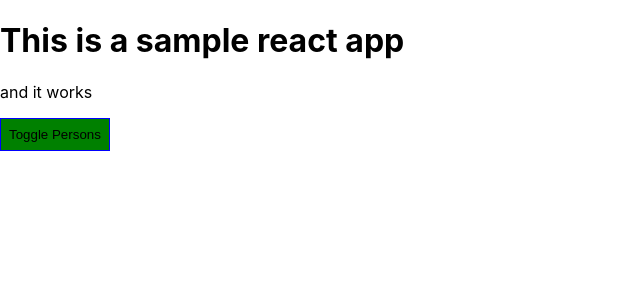
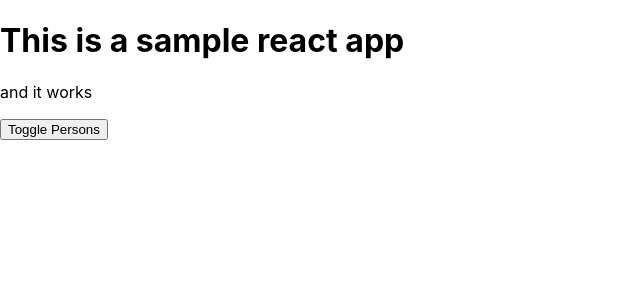
Before and after one commit to nicodemus-maurits/learnreact, a React app: page / in a window 1280 px wide. Shown: the top 300 px of the page, without its empty margins (0-640 px from the left). Built offline with nearby package versions, Linux system fonts and the light colour scheme.

Commit message:
Change css implementation

```diff
--- a/src/App.css
+++ b/src/App.css
@@ -9,3 +9,26 @@
 .bold {
     font-weight: 700;
 }
+
+.App button {
+    border: 1px solid blue;
+    padding: 16px;
+    background-color: green;
+    font: inherit;
+    color: white;
+    cursor: pointer;
+}
+
+.App button:hover {
+    background-color: lightgreen;
+    color: black;
+}
+
+.App button.Red {
+    background-color: red;
+}
+
+.App button.Red:hover {
+    background-color: salmon;
+    color: black;
+}
--- a/src/App.js
+++ b/src/App.js
@@ -55,13 +55,7 @@ class App extends Component {
     }
 
     render() {
-        const buttonStyle = {
-            padding: '8px',
-            cursor: 'pointer',
-            background: 'green',
-            border: '1px solid blue',
-        };
-
+        let btnClass = '';
         let persons = null;
         if (this.state.showPersons) {
             persons = (
@@ -77,7 +71,7 @@ class App extends Component {
                 </div>
             );
 
-            buttonStyle.background = "red";
+            btnClass = classes.Red;
         }
 
         const assignedClasses = [];
@@ -93,7 +87,7 @@ class App extends Component {
                 <h1>This is a sample react app</h1>
                 <p className={assignedClasses.join(" ")}>and it works</p>
                 <button
-                    style={buttonStyle}
+                    className={btnClass}
                     onClick={this.togglePersonsHandler}>Toggle Persons
                 </button>
 
```
